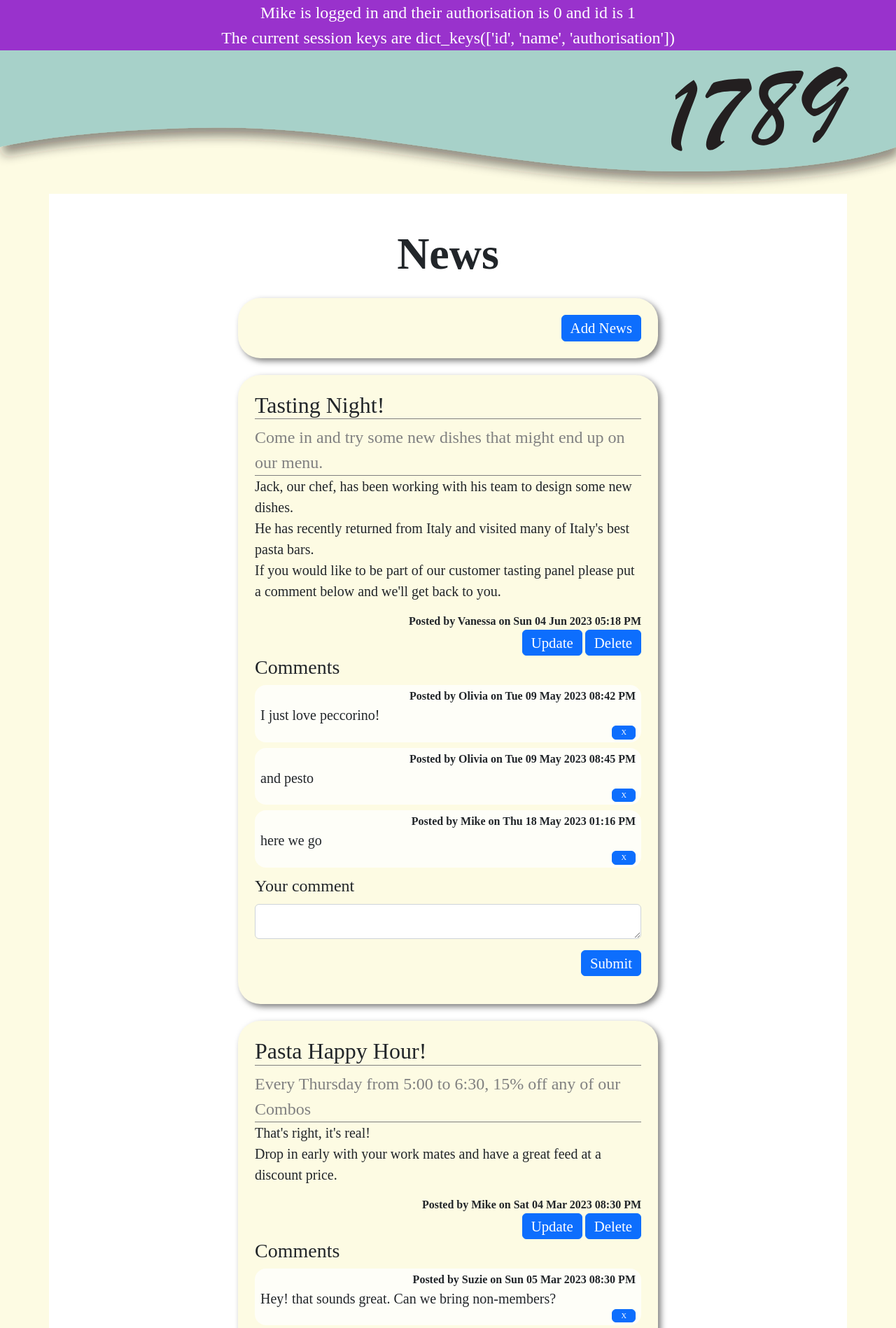
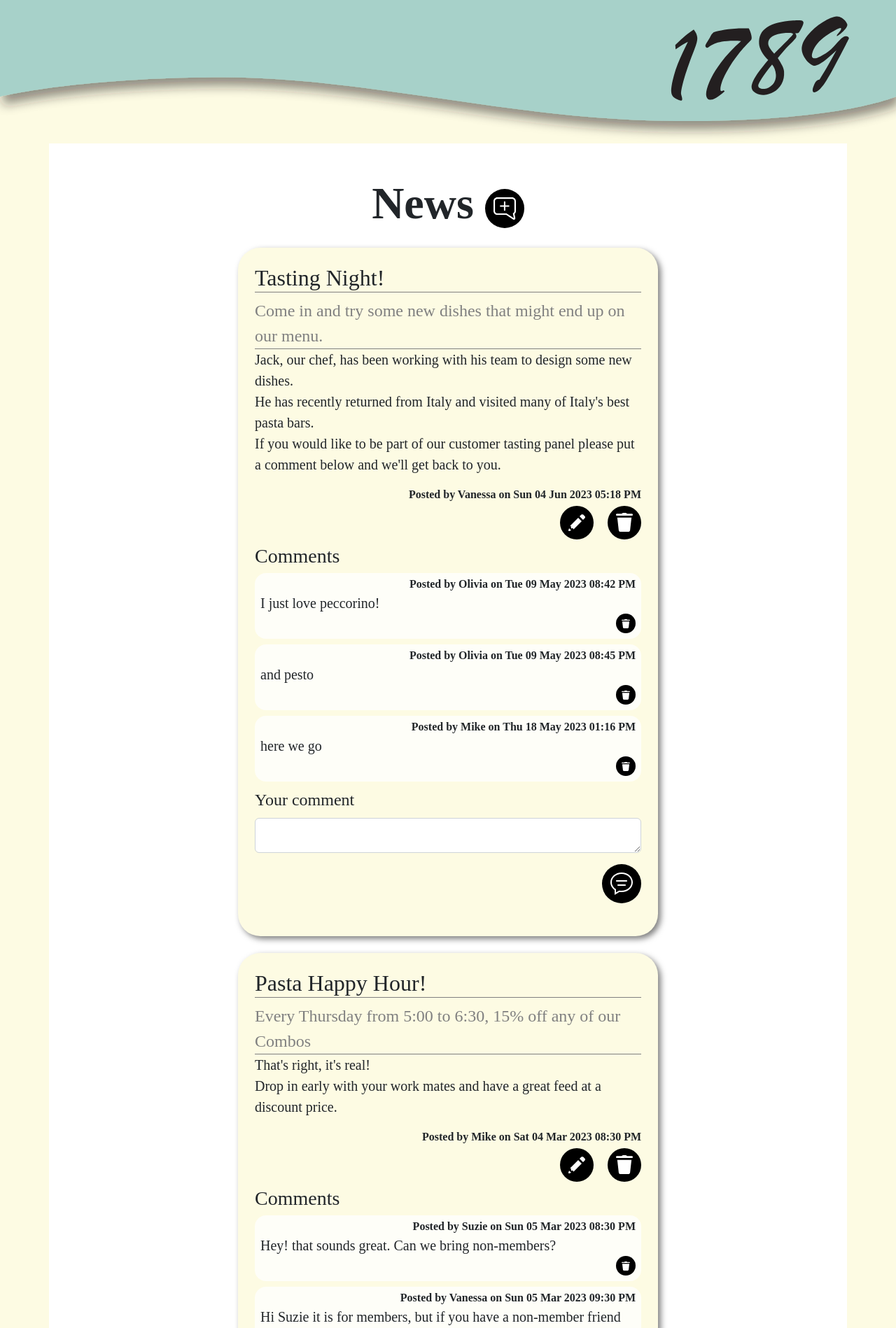
Before and after one commit to paul-khouri/pasta-time, a Flask app: page /news in a window 1280 px wide. Shown: the part 69-1967 px from the top of the page at 70% size. Run offline with Flask 3, Linux system fonts and the light colour scheme; a user stored in the database is signed in; data comes from the database, SQL or seed files in the repository; both versions use the stored data as it was after the commit.

Commit message:
icons added to posts page, illustration added to home, style updates

```diff
--- a/server.py
+++ b/server.py
@@ -1,5 +1,6 @@
 from flask import Flask, render_template, request, redirect, url_for, session
 from db_functions import run_search_query_tuples, run_commit_query
+from q_set import get_combo_menu
 from datetime import datetime
 
 app = Flask(__name__)
@@ -34,6 +35,11 @@ def make_price(p):
     return "${:.2f}".format(p)
 
 
+@app.template_filter()
+def make_discount(p):
+    discount = p*0.85
+    return "${:.2f} with 15% discount = ${:.2f}".format(p, discount)
+
 @app.route('/')
 def index():
     return render_template("index.html")
@@ -48,7 +54,8 @@ def menu():
 
 @app.route('/combos')
 def combos():
-    return render_template("combos.html")
+    result = get_combo_menu(db_path)
+    return render_template("combos.html", combos=result)
 
 
 @app.route('/news')
--- a/static/styles.css
+++ b/static/styles.css
@@ -29,6 +29,20 @@ body{
     text-align: center;
 }
 
+.sub-text{
+    font-size: 1.5rem;
+    margin:0;
+}
+
+.price-style{
+    margin: 1em 0 0.5em 0;
+}
+.price-style span{
+    padding: 0.5em 0 0.5em 0;
+    border-top: 1px dotted black;
+    border-bottom: 1px dotted black;
+}
+
 h1{
     font-size: 4em;
     text-align: center;
@@ -39,7 +53,56 @@ h1{
 h2{
     border-bottom: 1px solid gray;
 }
-/* ---------- */
+/* ----- icon buttons----- */
+
+
+.icon-button{
+background-size: 1.5rem;
+background-repeat: no-repeat;
+background-position: center center;
+background-color: rgb(0,0,0);
+display: inline-block;
+    margin: 0 0 0 1rem;
+padding: 0em 0em;
+width: 3rem;
+height: 3rem;
+border-radius:5em;
+border: 0;
+cursor: pointer;
+box-sizing:border-box;
+text-align:center;
+}
+.comment-btn{
+background-image: url("comment.svg");
+background-size: 2rem;
+width: 3.5rem;
+height: 3.5rem;
+}
+.edit-button{
+  background-image: url("edit.svg");
+}
+.delete-button{
+  background-image: url("delete.svg");
+}
+.post-button{
+background-image: url("post.svg");
+vertical-align: middle;
+margin:0;
+background-size: 2rem;
+width: 3.5rem;
+height: 3.5rem;
+}
+
+.icon-button:hover{
+background-color: var(--brand-green);
+}
+
+.small-icon-button{
+    background-size: 0.75rem;
+width: 1.75rem;
+height: 1.75rem;
+}
+
 
 
 /* -- layout --- */
@@ -197,10 +260,17 @@ text-align:center;
     font-size: 1.5em;
 }
 .session{
+    position: fixed;
+    top: 100%;
+    left: 0;
+    transform: translate(0,-100%);
+    z-index: 1;
     background-color: darkorchid;
     color: white;
     text-align:center;
     font-size: 1.5em;
+    width: 300px;
+    display: none;
 }
 
 
--- a/templates/index.html
+++ b/templates/index.html
@@ -24,7 +24,7 @@ From scratch. Our fresh pasta is made daily in-house using free range eggs & NZ
             </p>
         </div>
         <div class="col-lg-5">
-            <img class="img-fluid part-img" src="static/images/web_pic_bw.png" alt="Pasta and a tomato">
+            <img class="img-fluid part-img" src="static/images/SVG/Gamberetti.svg" alt="Pasta and a tomato">
         </div>
     </div>
 </div>
--- a/templates/news.html
+++ b/templates/news.html
@@ -14,12 +14,11 @@ static/images/small_banner.svg
 
 
 <div class="container-lg py-sm-5 py-1">
-     <h1> News</h1>
+     <h1> News
     {% if session and session['authorisation'] == 0 %}
-    <div class="news p-4 my-4 text-end">
-        <a class="btn btn-primary" href="{{ url_for('news_cud', id=0, task='add') }}">Add News</a>
-    </div>
+    <a class="icon-button post-button " href="{{ url_for('news_cud', id=0, task='add') }}"></a>
     {% endif %}
+         </h1>
 
 
     {% for row in news %}
@@ -29,9 +28,9 @@ static/images/small_banner.svg
         <p class="news-text"> {{ row['content'] | replace("\n", "<br>") | safe}} </p>
         <div class="news-meta">Posted by {{ row['name'] }} on {{ row['newsdate'] | news_date }}</div>
         {% if session and session['authorisation'] == 0 %}
-        <div class="news-meta">
-            <a class="btn btn-primary" href="{{ url_for('news_cud', id=row['news_id'], task='update') }}">Update</a>
-            <a class="btn btn-primary" href="{{ url_for('news_cud', id=row['news_id'], task='delete') }}">Delete</a>
+        <div class="news-meta mt-1">
+            <a class="icon-button edit-button" href="{{ url_for('news_cud', id=row['news_id'], task='update') }}"></a>
+              <a class="icon-button delete-button" href="{{ url_for('news_cud', id=row['news_id'], task='delete') }}"></a>
         </div>
         {% endif %}
         <h3 id="{{ row['news_id'] }}">Comments</h3>
@@ -40,7 +39,7 @@ static/images/small_banner.svg
              <div>Posted by {{comment['name']}} on {{ comment['commentdate'] | news_date }} </div>
             <div>{{ comment['comment'] }}</div>
             <div >
-                <a class="btn btn-primary" href="{{ url_for('comment_cud', id=comment['comment_id'], task='delete') }}">X</a>
+                <a class="icon-button delete-button small-icon-button" href="{{ url_for('comment_cud', id=comment['comment_id'], task='delete') }}"></a>
             </div>
         </div>
         {% endfor %}
@@ -53,7 +52,7 @@ static/images/small_banner.svg
                     <textarea class="form-control" id="comment" name="comment" rows="1" required>{{content}}</textarea>
                 </div>
                     <div class="text-end">
-                    <button  type="submit" class="btn btn-primary" >Submit</button>
+                    <button  type="submit" class="icon-button comment-btn" ></button>
                 </div>
             </form>
                 {% endif %}
--- a/testing.py
+++ b/testing.py
@@ -128,7 +128,7 @@ if __name__ == "__main__":
     # get_news(db_path)
     # get_menu(db_path)
     # get_combos(db_path)
-    # get_combo_menu(db_path)
+    get_combo_menu(db_path)
     # get_comments(db_path)
-    #get_comments_trial(db_path)
-    get_members(db_path)
+    # get_comments_trial(db_path)
+    # get_members(db_path)
```
Also changed, not shown: q_set.py (added, +11 -0 lines), templates/combos.html (+19 -1 lines), data/pasta_db.sqlite, planning/SVG/comment.svg (added), planning/SVG/delete.svg (added), planning/SVG/edit.svg (added), planning/SVG/post.svg (added), static/comment.svg (added), static/delete.svg (added), static/edit.svg (added), static/images/SVG/Gamberetti.svg (added), static/post.svg (added). Lines whose indentation alone changed are shown as unchanged.
